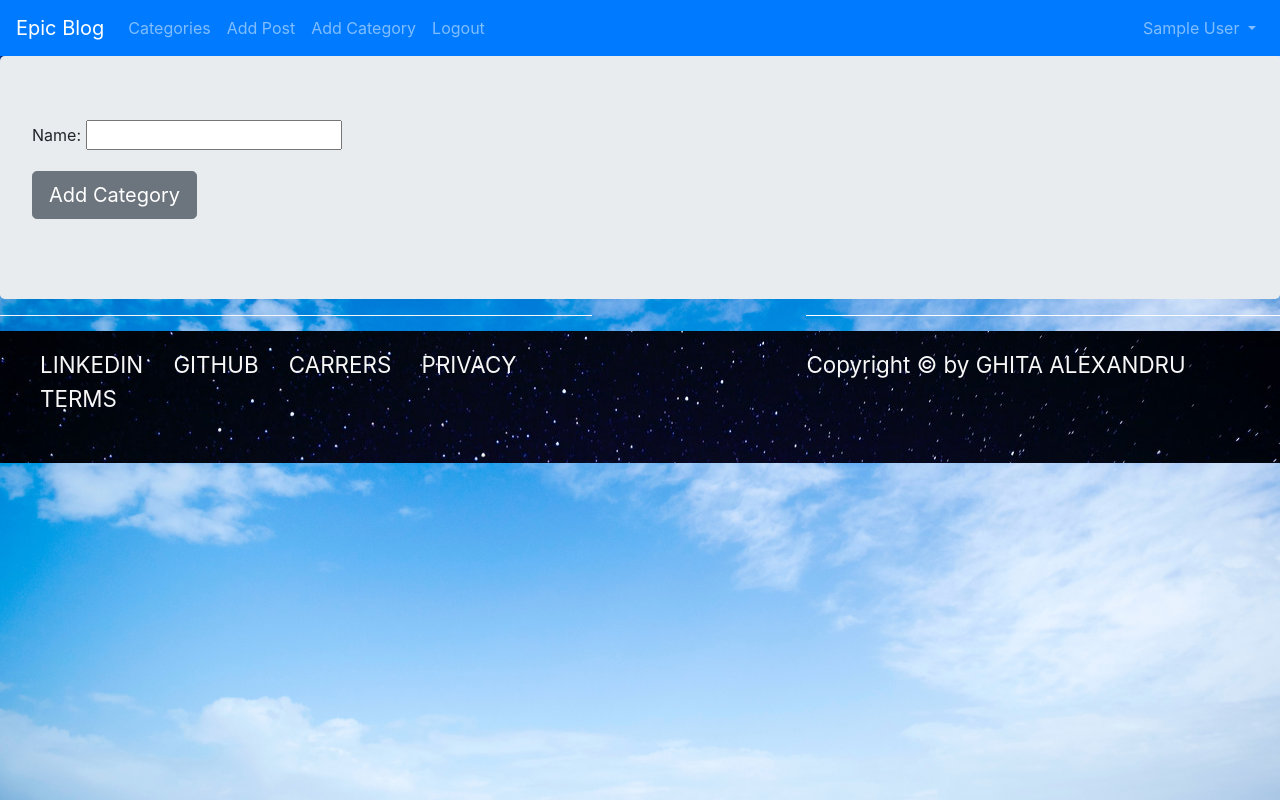
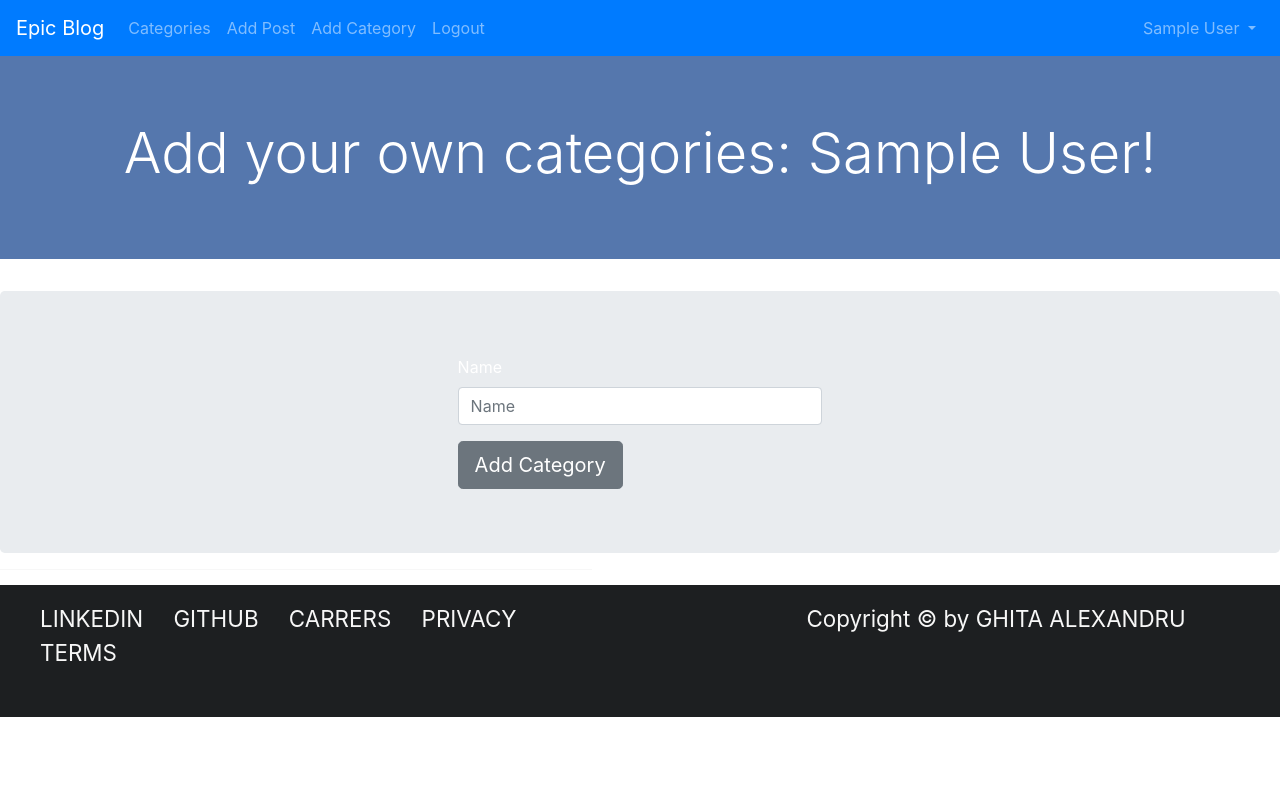
Before and after one commit to GhitaAlexandruIon/EpicBlog, a Django app: page /add_category/ in a window 1280 px wide. Run offline with Django 3.2, Linux system fonts and the light colour scheme; the visitor is signed in with stand-in values (Sample User, id 1); some libraries are stand-ins or nearby versions.

Commit message:
styled form pages

```diff
--- a/EpicBlog/settings.py
+++ b/EpicBlog/settings.py
@@ -39,6 +39,7 @@ INSTALLED_APPS = [
     'django.contrib.staticfiles',
     # instaled apps
     'ckeditor',
+    'bootstrap4',
     # my apps
     'epicApp',
     'members',
--- a/epicApp/templates/add_category.html
+++ b/epicApp/templates/add_category.html
@@ -1,14 +1,22 @@
 {% extends 'base.html' %}
+{% load bootstrap4 %}
 {% block title %}
     Add Category
 {% endblock %}
 {% block content %}
-    <div class="jumbotron">
+        <div class="jumbotron jumbotron-fluid" id="headerBlog">
+        <div class="container text-center">
+            <h1 class="display-4">Add your own categories: {{ user.first_name }} {{ user.last_name }}!</h1>
+        </div>
+    </div>
+
+    <div class="jumbotron ">
         {% if user.is_authenticated %}
-            <div class="form-group">
+            <div class="form-group addCateoryForm">
                 <form method="POST">
                     {% csrf_token %}
-                    {{ form.as_p }}
+                    {% bootstrap_form form %}
+{#                    {{ form.as_p }}#}
                     <button class="btn btn-secondary btn-lg">Add Category</button>
                 </form>
             </div>
--- a/epicApp/templates/categories.html
+++ b/epicApp/templates/categories.html
@@ -4,7 +4,7 @@
     {% if category_posts %}
         <ul>
             {% for post in category_posts %}
-                <div class="jumbotron jumbotron-fluid" id="posts">
+                <div class="jumbotron jumbotron-fluid" id="posts" style="color: black">
                     <div class="container">
                         <li><h1 class="display-4">
                             <a class="post_title" href="{% url 'post_detail' post.pk %}">{{ post.title }}</a>
--- a/epicApp/templates/home.html
+++ b/epicApp/templates/home.html
@@ -3,7 +3,7 @@
 {% block content %}
 
 
-    <div class="jumbotron jumbotron-fluid" id="headerHome">
+    <div class="jumbotron jumbotron-fluid" id="headerBlog">
         <div class="container text-center">
             <h1 class="display-4">Epic Blog</h1>
             <p class="lead">Epic posts are well welcomed...</p>
--- a/sass/base/_base.sass
+++ b/sass/base/_base.sass
@@ -1,12 +1,7 @@
 *
   box-sizing: border-box
 body
-  background-image: url("/static/epicapp/images/body.jpg")
-  min-height: 500px
-  background-attachment: fixed
-  background-position: center
-  background-repeat: no-repeat
-  background-size: cover
+  color: white
 ul li
   list-style: none
 .post_title
@@ -49,8 +44,9 @@ ul li
   float: right
   margin-bottom: 0
   margin-left: 50px
-#headerHome
-  background-image: url("/static/epicapp/images/slide1.jpg")
+
+#headerBlog
+  background-color: #5577ad
   color: white
   font-weight: bolder
 #posts
@@ -74,3 +70,17 @@ ul li
 /* Add a grey background color on mouse-over */
 .pagination a:hover:not(.active)
   background: #fff0ff
+
+.addPostForm
+  color: black
+  width: 80%
+  margin: auto
+  background-color: #6fa0ed
+.addCateoryForm
+  width: 30%
+  height: 50%
+  margin: auto
+.commentForm
+  width: 50%
+  height: 50%
+  margin: auto
--- a/sass/layout/_footer.sass
+++ b/sass/layout/_footer.sass
@@ -1,62 +1,82 @@
 .footer
-  background-image: url("/static/epicapp/images/slide1.jpg")
-  padding: 2rem 0
-  font-size: 1.4rem
-  color: #f7f7f7
+    background-color: #1d1f21
+    padding: 2rem 0
+    font-size: 1.4rem
+    color: #f7f7f7
+    margin-top: 20px
 
 .footer__logo-box
-    text-align: center
-    margin-bottom: -3rem
+  text-align: center
+  margin-bottom: -3rem
+
 .footer__logo
-    width: 15rem
-    height: auto
+  width: 15rem
+  height: auto
+
 .footer__navigation
-    border-top: 1px solid #f7f7f7
-    padding-top: 2rem
-    display: inline-block
+  border-top: 1px solid #f7f7f7
+  padding-top: 2rem
+  display: inline-block
+
 .footer__list
-    list-style: none
+  list-style: none
+
 .footer__item
-    display: inline-block
+  display: inline-block
+
 .footer__item:not(:last-child)
-      margin-right: 1.5rem
+  margin-right: 1.5rem
+
 .footer__link:link, .footer__link:visited
-    color: #f7f7f7
-    text-decoration: none
-    text-transform: uppercase
-    display: inline-block
-    transition: all .2s
+  color: #f7f7f7
+  text-decoration: none
+  text-transform: uppercase
+  display: inline-block
+  transition: all .2s
+
 .footer__link:hover, .footer__link:active
-    color: #1b86e5
-    box-shadow: 0 1rem 2rem rgba(0, 0, 0, 0.4)
-    transform: rotate(-5deg) scale(1.3)
+  color: #1b86e5
+  box-shadow: 0 1rem 2rem rgba(0, 0, 0, 0.4)
+  transform: rotate(-5deg) scale(1.3)
+
 .footer__copyright
-    border-top: 1px solid white
-    padding-top: 2rem
-    width: 80%
-    float: right
+  border-top: 1px solid white
+  padding-top: 2rem
+  width: 80%
+  float: right
+
 .row-footer
   max-width: 114rem
   margin: 0 auto
+
 .row-footer:not(:last-child)
-    margin-bottom: 8rem
+  margin-bottom: 8rem
+
 .row-footer::after
-    content: ""
-    display: table
-    clear: both
+  content: ""
+  display: table
+  clear: both
+
 .row-footer [class^="col-"]
-    float: left
+  float: left
+
 .row-footer [class^="col-"]:not(:last-child)
-      margin-right: 6rem
+  margin-right: 6rem
+
 .row-footer .col-1-of-2
-    width: calc((100% - 6rem) / 2)
+  width: calc((100% - 6rem) / 2)
+
 .row-footer .col-1-of-3
-    width: calc((100% - 2 * 6rem) / 3)
+  width: calc((100% - 2 * 6rem) / 3)
+
 .row-footer .col-2-of-3
-    width: calc(2 * ((100% - 2 * 6rem) / 3) + 6rem)
+  width: calc(2 * ((100% - 2 * 6rem) / 3) + 6rem)
+
 .row-footer .col-1-of-4
-    width: calc((100% - 3 * 6rem) / 4)
+  width: calc((100% - 3 * 6rem) / 4)
+
 .row-footer .col-2-of-4
-    width: calc(2 * ((100% - 3 * 6rem) / 4) + 6rem)
+  width: calc(2 * ((100% - 3 * 6rem) / 4) + 6rem)
+
 .row-footer .col-3-of-4
-    width: calc(3 * ((100% - 3 * 6rem) / 4) + 2 * 6rem)
+  width: calc(3 * ((100% - 3 * 6rem) / 4) + 2 * 6rem)
```
Also changed, not shown: epicApp/templates/add_comment.html (+12 -3 lines), epicApp/templates/add_post.html (+12 -0 lines), epicApp/templates/category_list.html (+12 -2 lines), epicApp/templates/delete_post.html (+6 -1 lines), epicApp/templates/post_detail.html (+4 -22 lines), epicApp/templates/update_post.html (+8 -0 lines), static/epicapp/css/app.css (+1 -1 lines), epicApp/forms.py (line endings or trailing spaces), 1 other file.
